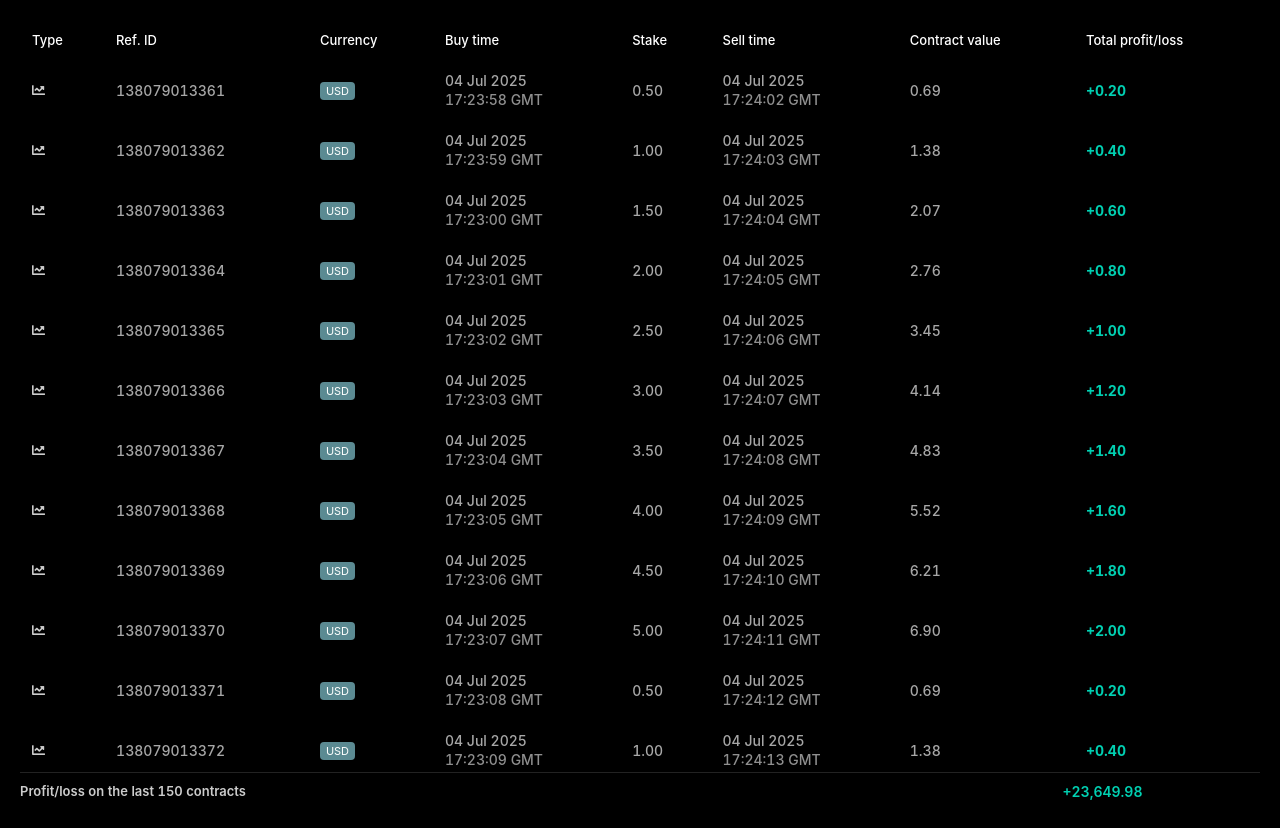
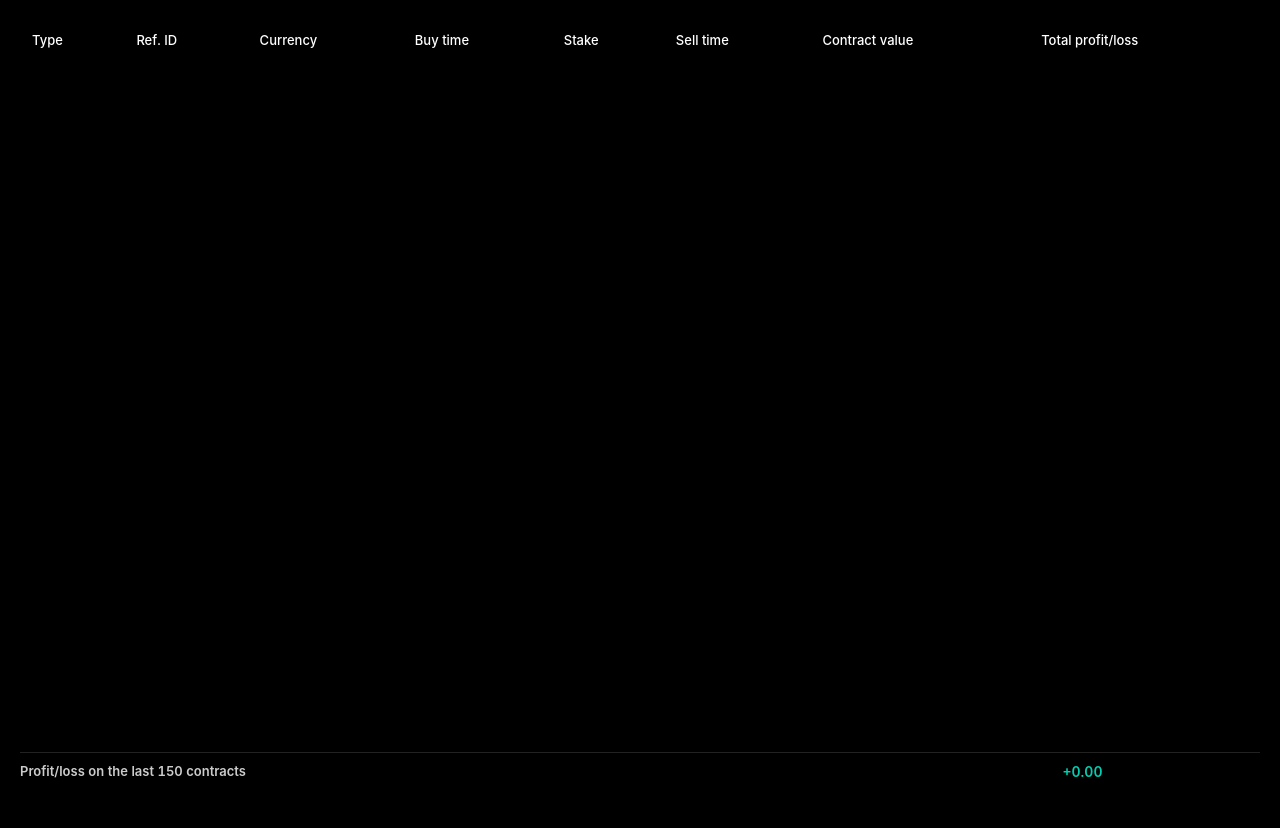
Before and after one commit to Binery555/premium-package-login, a plain HTML site: page index.html in a window 1280 px wide. Shown: the top 828 px of the page. After the commit the page ends 800 px from the top, so only its background shows below. Drawn offline with Linux system fonts and the light colour scheme; a web font is replaced by a local one.

Commit message:
Update index.html

```diff
--- a/index.html
+++ b/index.html
@@ -3,9 +3,9 @@
 <head>
   <meta charset="UTF-8" />
   <meta name="viewport" content="width=device-width,initial-scale=1.0" />
-  <title>Binary Profit Table</title>
+  <title>Binary Profit Table (Frontend)</title>
 
-  <!-- load Font Awesome as before -->
+  <!-- load Font Awesome -->
   <link
     rel="stylesheet"
     href="https://cdnjs.cloudflare.com/ajax/libs/font-awesome/5.15.4/css/all.min.css"
@@ -19,7 +19,6 @@
 
   <style>
     :root {
-      /* your color variables */
       --sidebar-bg:     #000000;
       --main-bg:        #000000;
       --header-bg:      #000000;
@@ -31,35 +30,25 @@
       --badge-text:     #ffffff;
       --filter-border:  transparent;
     }
-
-    * {
-      box-sizing: border-box;
-      margin: 0;
-      padding: 0;
-    }
-
+    * { box-sizing: border-box; margin: 0; padding: 0; }
     body {
-      /* switch to Inter and enable tabular figures */
       font-family: Inter, sans-serif;
       font-feature-settings: 'tnum';
       background: var(--main-bg);
       color: var(--text-primary);
       font-size: 14px;
     }
-
     .container {
       display: flex;
       height: 100vh;
       flex-direction: column;
     }
-
     main.main {
       flex: 1;
       padding: 20px;
       display: flex;
       flex-direction: column;
     }
-
     .table-container {
       flex: 1;
       overflow-y: auto;
@@ -68,16 +57,12 @@
       background-color: #000;
       max-height: calc(100vh - 50px);
     }
-    .table-container::-webkit-scrollbar {
-      display: none;
-    }
-
+    .table-container::-webkit-scrollbar { display: none; }
     table {
       width: 100%;
       border-collapse: collapse;
       min-width: 900px;
     }
-
     thead th {
       position: sticky;
       top: 0;
@@ -88,16 +73,12 @@
       font-size: 13px;
       font-weight: 500;
     }
-
     tbody td {
       padding: 12px;
       color: var(--text-secondary);
       font-size: 13px;
     }
-    tbody tr:hover td {
-      background: #111;
-    }
-
+    tbody tr:hover td { background: #111; }
     .badge.currency {
       background: var(--badge-bg);
       color: var(--badge-text);
@@ -105,15 +86,12 @@
       border-radius: 4px;
       font-size: 11px;
     }
-
-    /* All times same size as other letters */
     .time {
       display: block;
       color: var(--text-secondary);
       font-size: 14px;
       margin-top: 2px;
     }
-
     td.positive {
       color: var(--accent-positive);
       font-weight: 600;
@@ -122,8 +100,6 @@
       color: var(--accent-negative);
       font-weight: 600;
     }
-
-    /* use Inter here too */
     tbody td:nth-child(2),
     tbody td:nth-child(4),
     tbody td:nth-child(5),
@@ -131,18 +107,12 @@
     tbody td:nth-child(7) {
       color: #eee;
       font-size: 14px;
-      font-family: Inter, sans-serif;
       font-weight: 500;
       opacity: 0.7;
     }
-
     td:nth-child(8) {
-      color: var(--accent-positive);
-      font-weight: bold;
       font-size: 14px;
     }
-
-    /* SUMMARY STYLING */
     .summary {
       position: sticky;
       bottom: 0;
@@ -156,10 +126,7 @@
       padding: 10px 0 0;
       border-top: 1px solid #222;
     }
-    .summary span:first-child {
-      flex: 7;
-    }
-    /* Move the total-profit value 2cm to the right (was -11cm, now -9cm) */
+    .summary span:first-child { flex: 7; }
     .summary .total-profit {
       flex: 1;
       color: var(--accent-positive);
@@ -167,7 +134,6 @@
       text-align: left;
       margin-left: -9cm;
     }
-
   </style>
 </head>
 <body>
@@ -192,42 +158,67 @@
       </div>
       <div class="summary">
         <span>Profit/loss on the last 150 contracts</span>
-        <span class="total-profit" id="total-profit">+23,649.98</span>
+        <span class="total-profit" id="total-profit">+0.00</span>
       </div>
     </main>
   </div>
 
   <script>
-    const tbody = document.getElementById('trade-body');
+    const tbody         = document.getElementById('trade-body');
     const totalProfitEl = document.getElementById('total-profit');
-    let totalProfit = 0;
+    let trades          = JSON.parse(localStorage.getItem('trades') || '[]');
+    let totalProfit     = 0;
 
-    for (let i = 0; i < 150; i++) {
-      const id = 138079013361 + i;
-      const stake = ((i % 10) + 1) * 0.5;
-      const profit = parseFloat((stake * 0.4).toFixed(2));
-      const buySec = (58 + i) % 60;
-      const sellSec = (2 + i) % 60;
-      const value = (stake * 1.38).toFixed(2);
-      totalProfit += profit;
+    // date/time formatters
+    const fmtDate = d => d.toLocaleDateString('en-GB', {
+      day: '2-digit', month: 'short', year: 'numeric'
+    });
+    const fmtTime = d => d.toLocaleTimeString('en-GB', {
+      hour12: false, hour: '2-digit', minute: '2-digit', second: '2-digit'
+    });
+
+    // render a single trade row and update total
+    function renderTrade(data) {
+      if (data.profit === 0.04) return; // Skip trades with exactly +0.04 profit
+
+      const buyDate  = new Date(data.buyTime);
+      const sellDate = new Date(data.sellTime);
+      const cls      = data.profit >= 0 ? 'positive' : 'negative';
+      const sign     = data.profit >= 0 ? '+' : '';
 
       const row = `
         <tr>
           <td><i class="fas fa-chart-line"></i></td>
-          <td>${id}</td>
-          <td><span class="badge currency">USD</span></td>
-          <td>04 Jul 2025<br><span class="time">17:23:${String(buySec).padStart(2,'0')} GMT</span></td>
-          <td>${stake.toFixed(2)}</td>
-          <td>04 Jul 2025<br><span class="time">17:24:${String(sellSec).padStart(2,'0')} GMT</span></td>
-          <td>${value}</td>
-          <td class="positive">+${profit.toFixed(2)}</td>
+          <td>${data.refId}</td>
+          <td><span class="badge currency">${data.currency}</span></td>
+          <td>${fmtDate(buyDate)}<br><span class="time">${fmtTime(buyDate)} GMT</span></td>
+          <td>${data.stake.toFixed(2)}</td>
+          <td>${fmtDate(sellDate)}<br><span class="time">${fmtTime(sellDate)} GMT</span></td>
+          <td>${data.contractValue.toFixed(2)}</td>
+          <td class="${cls}">${sign}${data.profit.toFixed(2)}</td>
         </tr>
       `;
-      tbody.insertAdjacentHTML('beforeend', row);
+      // newest at top:
+      tbody.insertAdjacentHTML('afterbegin', row);
+
+      totalProfit += data.profit;
+      totalProfitEl.textContent =
+        (totalProfit >= 0 ? '+' : '') + totalProfit.toLocaleString('en-GB', {
+          minimumFractionDigits: 2,
+          maximumFractionDigits: 2
+        });
     }
 
-    // If you ever want to recalc:
-    // totalProfitEl.textContent = '+' + totalProfit.toFixed(2);
+    // load persisted history
+    trades.forEach(renderTrade);
+
+    // listen for new trades
+    const profitChannel = new BroadcastChannel('trade-profits');
+    profitChannel.onmessage = ({ data }) => {
+      trades.unshift(data);
+      localStorage.setItem('trades', JSON.stringify(trades));
+      renderTrade(data);
+    };
   </script>
 </body>
 </html>
```
